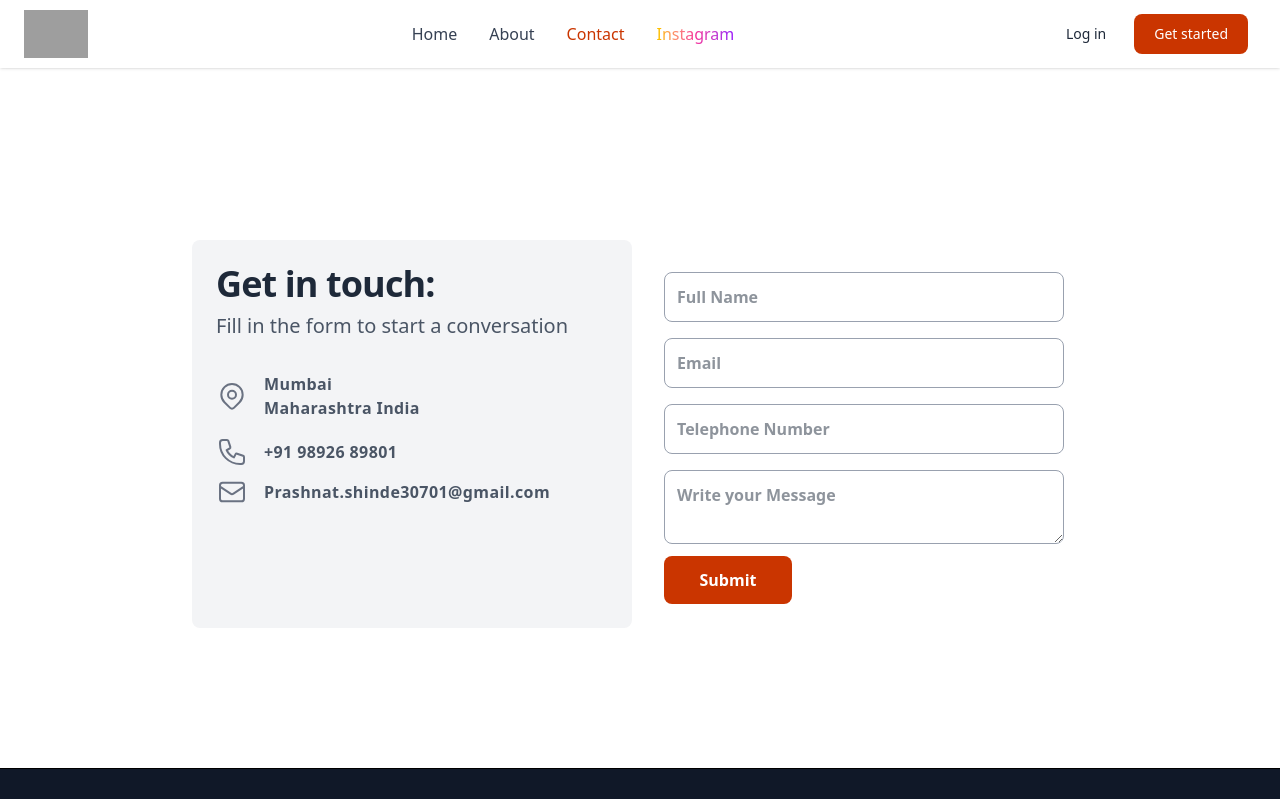
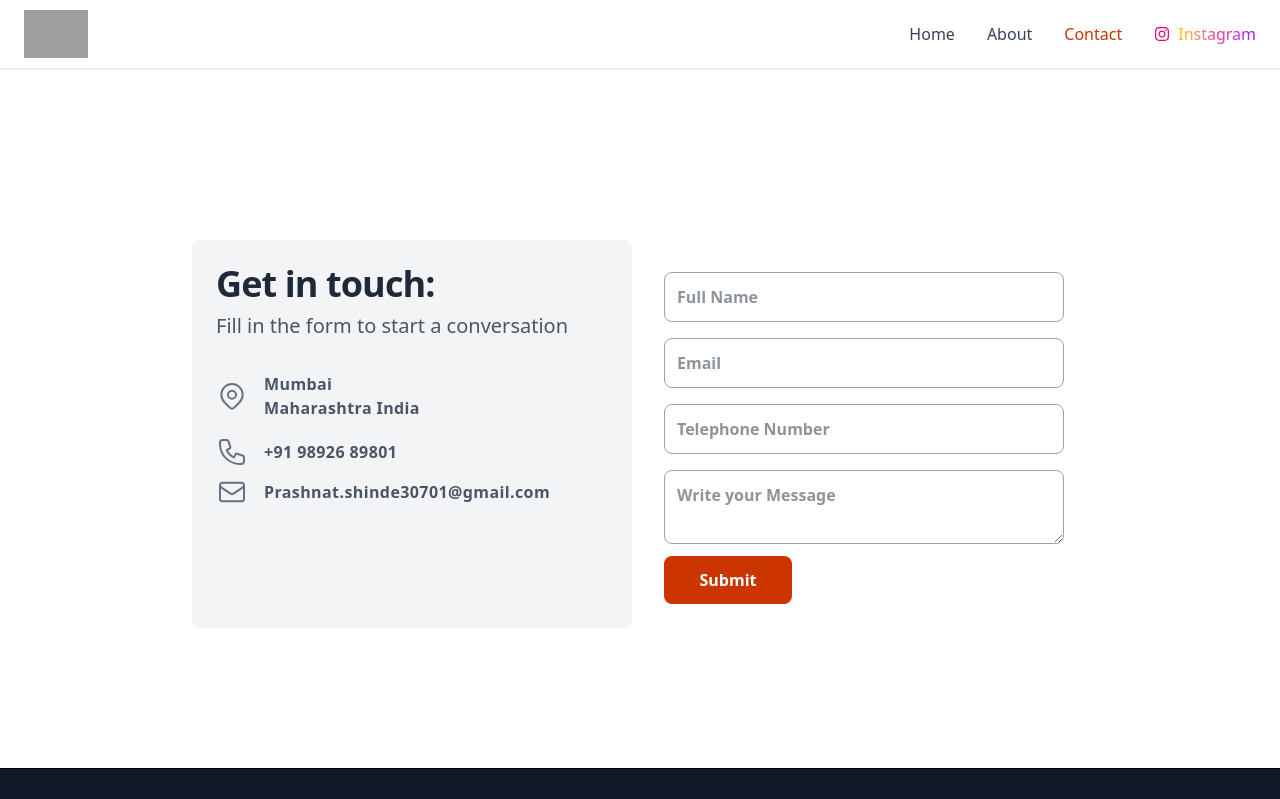
Before and after one commit to jignesh1001/portfolio_prashant, a React (Vite) app: page /contact in a window 1280 px wide. Shown: the top 799 px of the page. Built offline with nearby package versions, Linux system fonts and the light colour scheme; grey boxes are pictures that could not be loaded.

Commit message:
email service added hamburger added

```diff
--- a/package.json
+++ b/package.json
@@ -10,6 +10,7 @@
     "preview": "vite preview"
   },
   "dependencies": {
+    "@emailjs/browser": "^4.4.1",
     "@material-tailwind/react": "^2.1.10",
     "@tailwindcss/vite": "^4.1.6",
     "react": "^19.1.0",
--- a/src/components/Contact/Contact.jsx
+++ b/src/components/Contact/Contact.jsx
@@ -1,7 +1,31 @@
-import React from 'react'
-
+import React,{useRef} from 'react'
+import emailjs from '@emailjs/browser';
 
 export default function Contact() {
+    const form = useRef();
+
+  const sendEmail = (e) => {
+    e.preventDefault();
+
+    emailjs
+      .sendForm(
+        'service_5i7vuv8', // replace with your EmailJS service ID
+        'template_pcniet7', // replace with your EmailJS template ID
+        form.current,
+        'pQ22QSr3rxQjhUvh-' // replace with your EmailJS public key
+      )
+      .then(
+        (result) => {
+          alert("Message sent successfully!");
+          console.log(result.text);
+          e.target.reset();
+        },
+        (error) => {
+          alert("Failed to send message.");
+          console.log(error.text);
+        }
+      );
+  };
     return (
         <div className="relative flex items-top justify-center min-h-[700px] bg-white sm:items-center sm:pt-0">
             <div className="max-w-6xl mx-auto sm:px-6 lg:px-8">
@@ -88,7 +112,7 @@ export default function Contact() {
                             </div>
                         </div>
 
-                        <form className="p-6 flex flex-col justify-center">
+                        <form  onSubmit = {sendEmail} ref = {form}className="p-6 flex flex-col justify-center">
                             <div className="flex flex-col">
                                 <label for="name" className="hidden">
                                     Name
@@ -130,7 +154,7 @@ export default function Contact() {
 
                             <div className="flex flex-col mt-2">
                                 <label for="text" className="hidden">
-                                    Number
+                                    text
                                 </label>
                                 <textarea
                                     type="text"
--- a/src/components/Header/Header.jsx
+++ b/src/components/Header/Header.jsx
@@ -1,8 +1,111 @@
-import React from "react";
+// import React from "react";
+// import { Link, NavLink } from "react-router-dom";
+// import { FaInstagram } from "react-icons/fa";
+
+// export default function Header() {
+//   return (
+//     <header className="shadow sticky z-50 top-0">
+//       <nav className="bg-white opacity-100 border-gray-200 px-4 lg:px-6 py-2.5">
+//         <div className="flex flex-wrap justify-between items-center mx-auto max-w-screen-xl">
+//           <Link to="/" className="flex items-center">
+//             <img
+//               src="https://encrypted-tbn0.gstatic.com/images?q=tbn:ANd9GcRCM2rHayO79hkx6dxEzpIsZrAk7wZfKP57Lg&s"
+//               className="mr-3 h-12"
+//               alt="Logo"
+//             />
+//           </Link>
+//            {/* <div className="flex items-center lg:order-2">
+//             <Link
+//               to="#"
+//               className="text-gray-800 hover:bg-gray-50 focus:ring-4 focus:ring-gray-300 font-medium rounded-lg text-sm px-4 lg:px-5 py-2 lg:py-2.5 mr-2 focus:outline-none"
+//             >
+//               Log in
+//             </Link>
+//             <Link
+//               to="#"
+//               className="text-white bg-orange-700 hover:bg-orange-800 focus:ring-4 focus:ring-orange-300 font-medium rounded-lg text-sm px-4 lg:px-5 py-2 lg:py-2.5 mr-2 focus:outline-none"
+//             >
+//               Get started
+//             </Link>
+//           </div>  */}
+//           <div
+//             className="hidden justify-between items-center w-full lg:flex lg:w-auto lg:order-1"
+//             id="mobile-menu-2"
+//           >
+//             <ul className="flex flex-col mt-4 font-medium lg:flex-row lg:space-x-8 lg:mt-0">
+//               <li>
+//                 <NavLink
+//                   to="/"
+//                   className={({ isActive }) =>
+//                     `block py-2 pr-4 pl-3 duration-200 ${
+//                       isActive ? "text-orange-700" : "text-gray-700"
+//                     } border-b border-gray-100 hover:bg-gray-50 lg:hover:bg-transparent lg:border-0 hover:text-orange-700 lg:p-0`
+//                   }
+//                 >
+//                   Home
+//                 </NavLink>
+//               </li>
+//               <li>
+//                 <NavLink
+//                   to="/about"
+//                   className={({ isActive }) =>
+//                     `block py-2 pr-4 pl-3 duration-200 ${
+//                       isActive ? "text-orange-700" : "text-gray-700"
+//                     } border-b border-gray-100 hover:bg-gray-50 lg:hover:bg-transparent lg:border-0 hover:text-orange-700 lg:p-0`
+//                   }
+//                 >
+//                   About
+//                 </NavLink>
+//               </li>
+//               <li>
+//                 <NavLink
+//                   to="/contact"
+//                   className={({ isActive }) =>
+//                     `block py-2 pr-4 pl-3 duration-200 ${
+//                       isActive ? "text-orange-700" : "text-gray-700"
+//                     } border-b border-gray-100 hover:bg-gray-50 lg:hover:bg-transparent lg:border-0 hover:text-orange-700 lg:p-0`
+//                   }
+//                 >
+//                   Contact
+//                 </NavLink>
+//               </li>
+//               <li>
+//                 {/* <NavLink
+//                                     to = "/github"
+//                                     className={({isActive}) =>
+//                                         `block py-2 pr-4 pl-3 duration-200 ${isActive ? "text-orange-700":"text-gray-700"} border-b border-gray-100 hover:bg-gray-50 lg:hover:bg-transparent lg:border-0 hover:text-orange-700 lg:p-0`
+//                                     }
+//                                 >
+//                                     Github
+//                                 </NavLink> */}
+//                  <a
+//                   href="https://www.instagram.com/prashantt.shinde/"
+//                   className="hover:underline"
+//                   target="_blank"
+//                   rel="noreferrer"
+//                 >
+//                   <div className="text-transparent bg-clip-text bg-gradient-to-r from-yellow-400 via-pink-500 to-purple-600">Instagram</div>
+//                 </a>
+
+
+//               </li>
+//             </ul>
+//           </div>
+//         </div>
+//       </nav>
+//     </header>
+//   );
+// }
+
+
+
+import React, { useState } from "react";
 import { Link, NavLink } from "react-router-dom";
-import { FaInstagram } from "react-icons/fa";
+import { FaBars, FaTimes, FaInstagram } from "react-icons/fa";
 
 export default function Header() {
+  const [isMenuOpen, setIsMenuOpen] = useState(false);
+
   return (
     <header className="shadow sticky z-50 top-0">
       <nav className="bg-white opacity-100 border-gray-200 px-4 lg:px-6 py-2.5">
@@ -14,28 +117,26 @@ export default function Header() {
               alt="Logo"
             />
           </Link>
-          <div className="flex items-center lg:order-2">
-            <Link
-              to="#"
-              className="text-gray-800 hover:bg-gray-50 focus:ring-4 focus:ring-gray-300 font-medium rounded-lg text-sm px-4 lg:px-5 py-2 lg:py-2.5 mr-2 focus:outline-none"
-            >
-              Log in
-            </Link>
-            <Link
-              to="#"
-              className="text-white bg-orange-700 hover:bg-orange-800 focus:ring-4 focus:ring-orange-300 font-medium rounded-lg text-sm px-4 lg:px-5 py-2 lg:py-2.5 mr-2 focus:outline-none"
-            >
-              Get started
-            </Link>
-          </div>
+
+          {/* Hamburger button */}
+          <button
+            onClick={() => setIsMenuOpen(!isMenuOpen)}
+            className="lg:hidden text-gray-800 text-2xl"
+          >
+            {isMenuOpen ? <FaTimes /> : <FaBars />}
+          </button>
+
+          {/* Navigation Links */}
           <div
-            className="hidden justify-between items-center w-full lg:flex lg:w-auto lg:order-1"
-            id="mobile-menu-2"
+            className={`${
+              isMenuOpen ? "flex" : "hidden"
+            } flex-col lg:flex lg:flex-row lg:items-center w-full lg:w-auto lg:order-1 mt-4 lg:mt-0`}
           >
-            <ul className="flex flex-col mt-4 font-medium lg:flex-row lg:space-x-8 lg:mt-0">
+            <ul className="flex flex-col lg:flex-row lg:space-x-8 font-medium">
               <li>
                 <NavLink
                   to="/"
+                  onClick={() => setIsMenuOpen(false)}
                   className={({ isActive }) =>
                     `block py-2 pr-4 pl-3 duration-200 ${
                       isActive ? "text-orange-700" : "text-gray-700"
@@ -48,6 +149,7 @@ export default function Header() {
               <li>
                 <NavLink
                   to="/about"
+                  onClick={() => setIsMenuOpen(false)}
                   className={({ isActive }) =>
                     `block py-2 pr-4 pl-3 duration-200 ${
                       isActive ? "text-orange-700" : "text-gray-700"
@@ -60,6 +162,7 @@ export default function Header() {
               <li>
                 <NavLink
                   to="/contact"
+                  onClick={() => setIsMenuOpen(false)}
                   className={({ isActive }) =>
                     `block py-2 pr-4 pl-3 duration-200 ${
                       isActive ? "text-orange-700" : "text-gray-700"
@@ -70,24 +173,19 @@ export default function Header() {
                 </NavLink>
               </li>
               <li>
-                {/* <NavLink
-                                    to = "/github"
-                                    className={({isActive}) =>
-                                        `block py-2 pr-4 pl-3 duration-200 ${isActive ? "text-orange-700":"text-gray-700"} border-b border-gray-100 hover:bg-gray-50 lg:hover:bg-transparent lg:border-0 hover:text-orange-700 lg:p-0`
-                                    }
-                                >
-                                    Github
-                                </NavLink> */}
-                 <a
+                <a
                   href="https://www.instagram.com/prashantt.shinde/"
-                  className="hover:underline"
                   target="_blank"
                   rel="noreferrer"
+                  onClick={() => setIsMenuOpen(false)}
                 >
-                  <div className="text-transparent bg-clip-text bg-gradient-to-r from-yellow-400 via-pink-500 to-purple-600">Instagram</div>
+                  <div className="flex items-center space-x-2 py-2 pr-4 pl-3 lg:p-0">
+                    <FaInstagram className="text-pink-600" />
+                    <span className="text-transparent bg-clip-text bg-gradient-to-r from-yellow-400 via-pink-500 to-purple-600">
+                      Instagram
+                    </span>
+                  </div>
                 </a>
-
-
               </li>
             </ul>
           </div>
--- a/src/components/Home/Home.jsx
+++ b/src/components/Home/Home.jsx
@@ -75,7 +75,6 @@ export default function Home() {
       "https://www.youtube.com/embed/y28pNO8V6Hc?si=3JvpvRe4vOSz3as1",
       "https://www.youtube.com/embed/HVeQXC7v9aY?si=yWpqyqyYkthN2EBT"
 
-
     ].map((url, i) => (
       <div key={i} className="w-[290px] h-[450px]">
         <iframe
```
Also changed, not shown: 1 other file (tests, documents, lock files or other folders).
